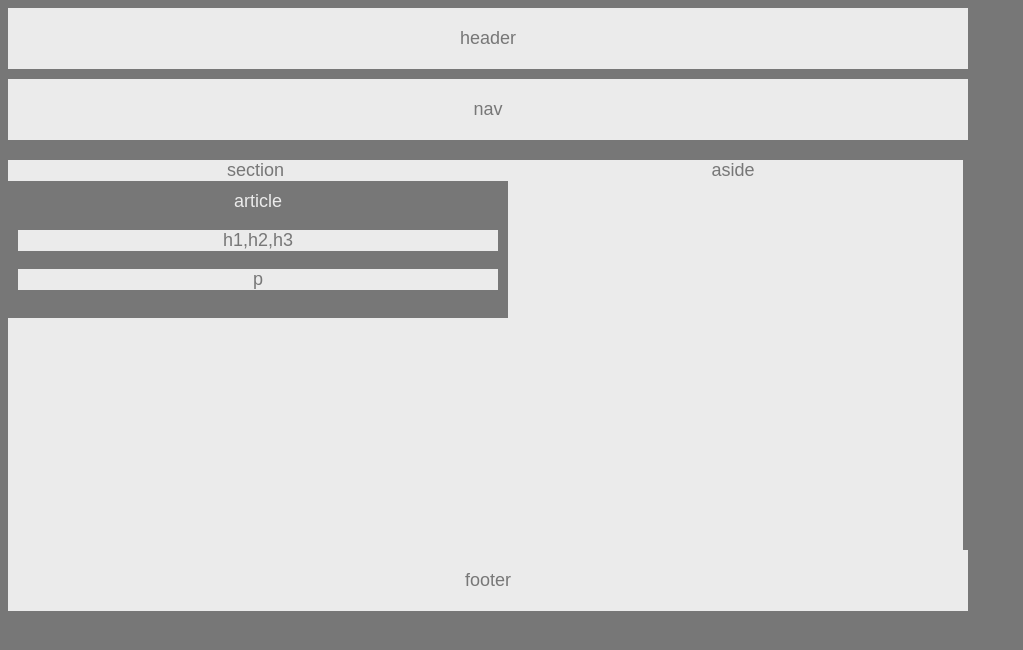
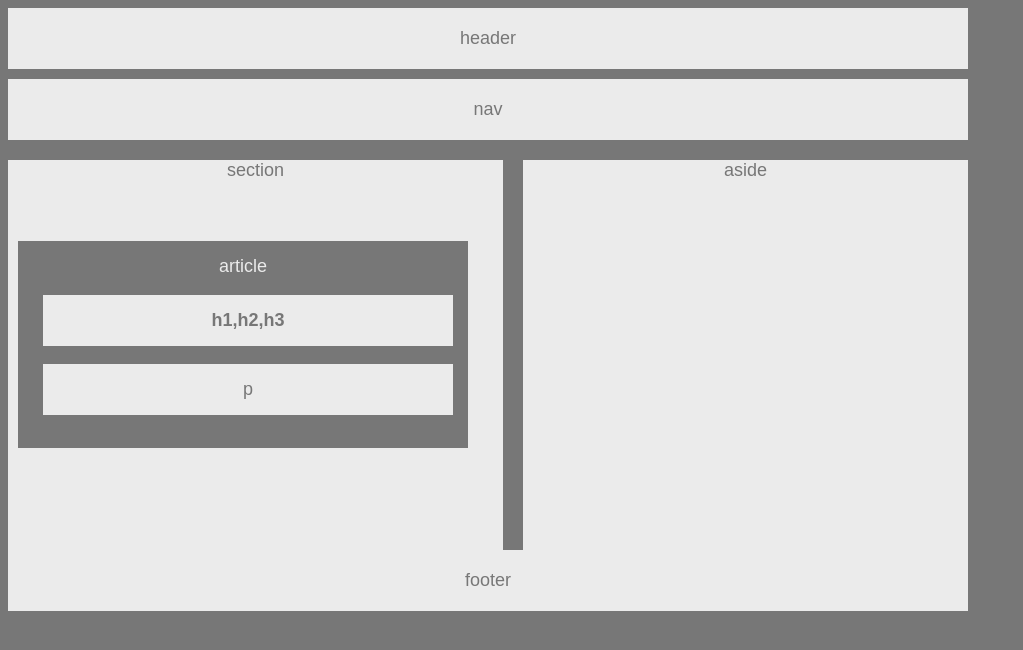
Before and after one commit to ATEBEL1N/HW-Wireframe, a plain HTML site: page index.html in a window 1280 px wide. Shown: the whole page, without its empty margins (0-1023 px from the left). Drawn offline with Linux system fonts and the light colour scheme.

Commit message:
final submission

```diff
--- a/index.html
+++ b/index.html
@@ -11,12 +11,13 @@
     <nav>nav</nav>
     <section>section
         <article>article
-            <p>h1,h2,h3</p>
+            <p><strong>h1,h2,h3</strong></p>
             <p>p</p>
         </article>
+
      </section>
      <aside>aside</aside>
     <footer>footer</footer>
-    </aside>
+
 </body>
 </html>
--- a/style.css
+++ b/style.css
@@ -15,9 +15,20 @@ header, nav, section, aside, footer {
 
 }
 
+nav {
+    padding: 20px;
+    margin-bottom:20px;
+
+}
+
 article {
     color:#ebebeb;
     background: #777;
+    margin-left:10px;
+    margin-top:60px;
+    width: 420px;
+    position: relative;
+    padding: 15px;
 
 
 }
@@ -25,48 +36,38 @@ article {
 h1, p {
     color: #777;
     background: #ebebeb;
+    padding:15px;
+    margin-left:10px;
+    margin-right:10 px;
+
 }
 
 section {
     width: 495px;
     height: 390px;
     float: left;
-    margin: right 20px;
 
 }
 
 aside {
     float: left;
-    width: 460px;
+    width: 445px;
     height: 390px;
+    margin-left:20px;
+
 
 }
 
-header , footer {
+header {
     padding:20px;
     margin-bottom: 10px;
 
 }
 
+
 footer {
+    padding: 20px;
+    margin-top:20px;
     clear: both;
-    margin-top: 20px;
-    padding: 20px;
     overflow: auto;
 }
-
-article {
-    width: 480px;
-    position: relative;
-    float: left;
-    padding:10px;
-    position: -40px;
-
-
-}
-
-nav {
-    padding: 20px;
-    margin-bottom:20px;
-
-}
```
